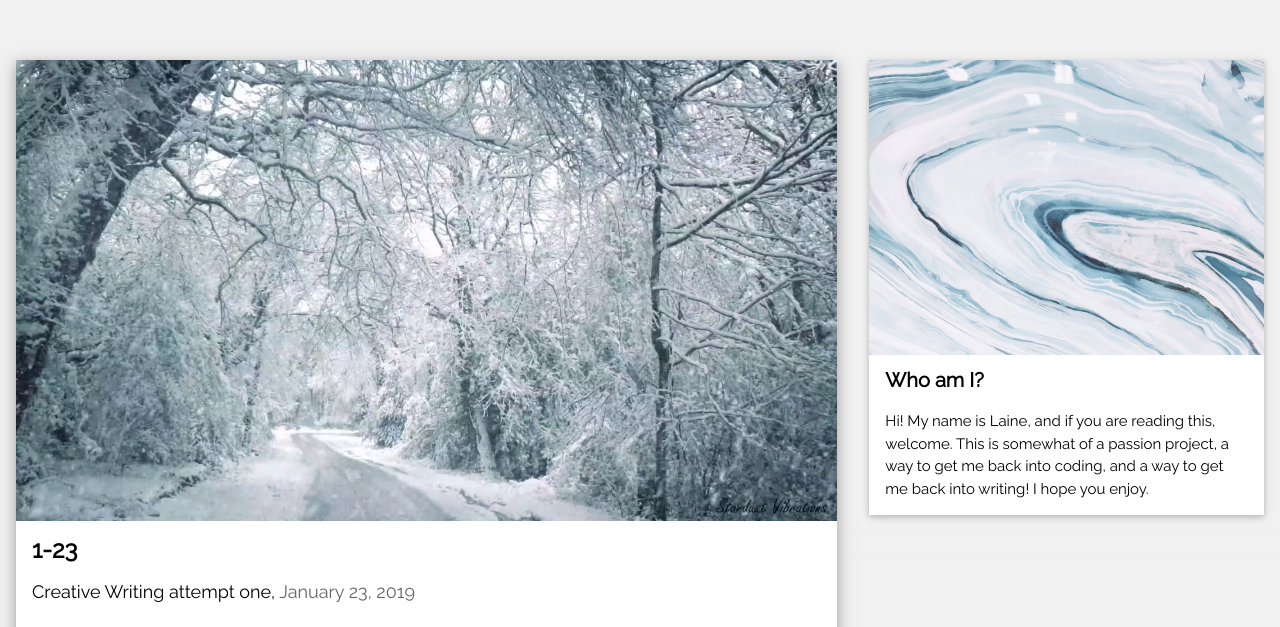
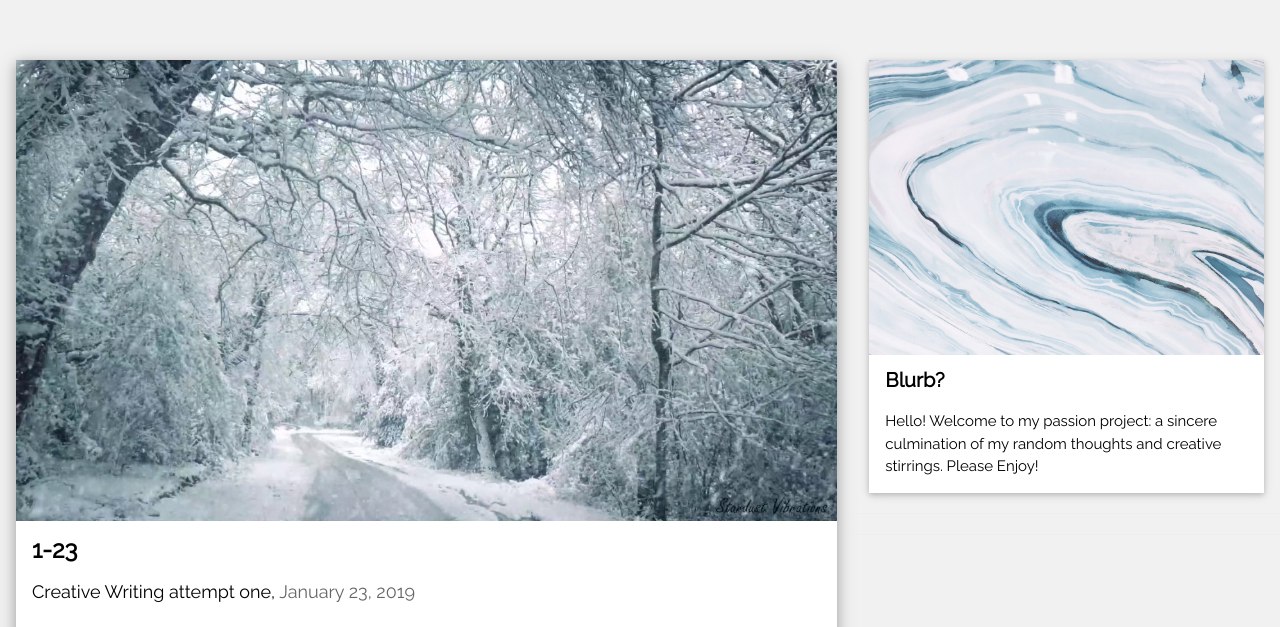
Before and after one commit to laineford/laineford.github.io, a plain HTML site: page index.html in a window 1280 px wide. Shown: the part 137-764 px from the top of the page. Drawn offline with nearby package versions, Linux system fonts and the light colour scheme.

Commit message:
Changes
Yup

```diff
--- a/index.html
+++ b/index.html
@@ -74,8 +74,8 @@ and is wrapped around the whole page content, except for the footer in this exam
   <div class="w3-card w3-margin w3-margin-top">
   <img src="./images/profile.jpg" style="width:100%">
     <div class="w3-container w3-white">
-      <h4><b>Who am I?</b></h4>
-      <p>Hi! My name is Laine, and if you are reading this, welcome. This is somewhat of a passion project, a way to get me back into coding, and a way to get me back into writing! I hope you enjoy.</p>
+      <h4><b>Blurb?</b></h4>
+      <p>Hello! Welcome to my passion project: a sincere culmination of my random thoughts and creative stirrings. Please Enjoy!</p>
     </div>
   </div><hr>
 
```
Also changed, not shown: index2.html (+2 -2 lines), 3 other files.
